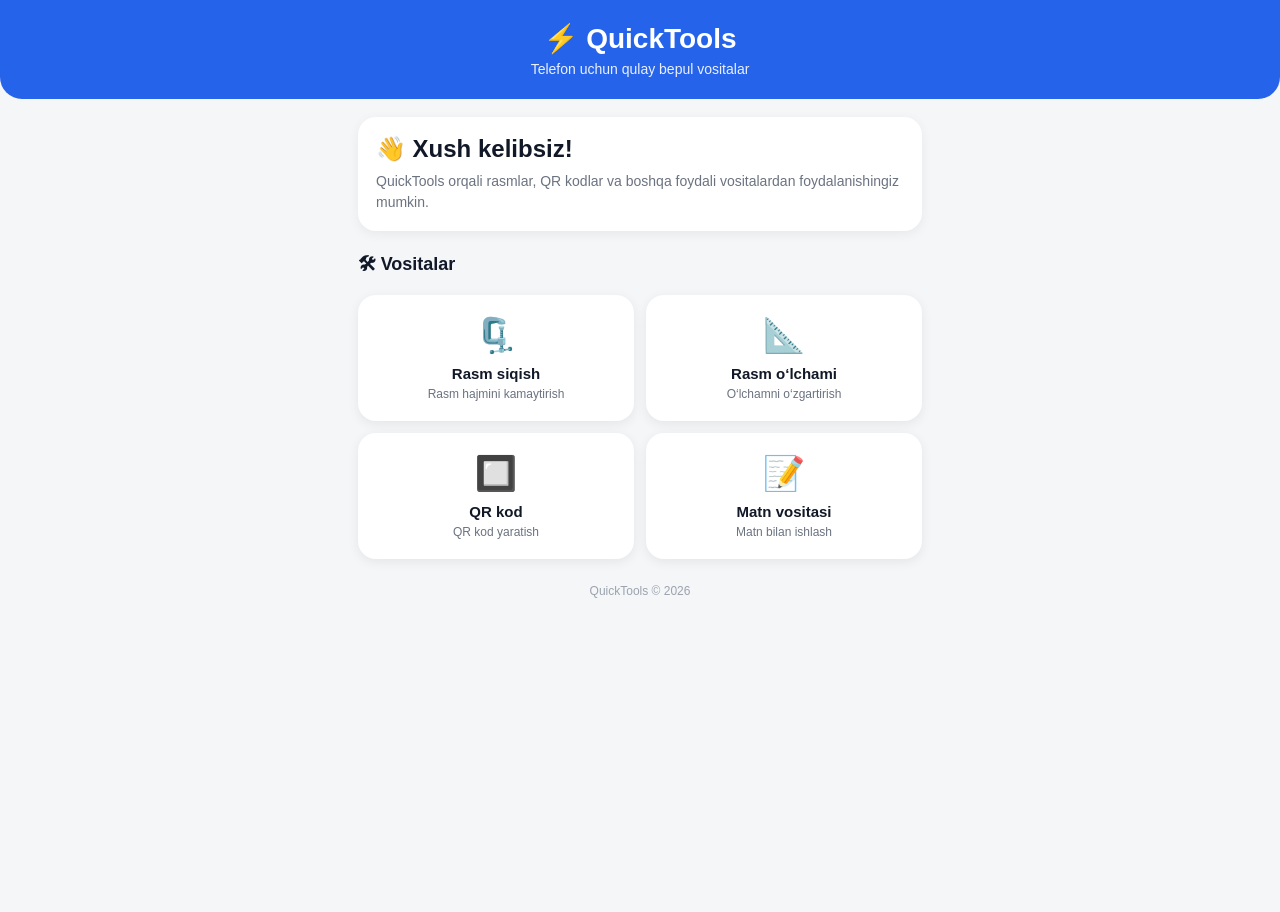
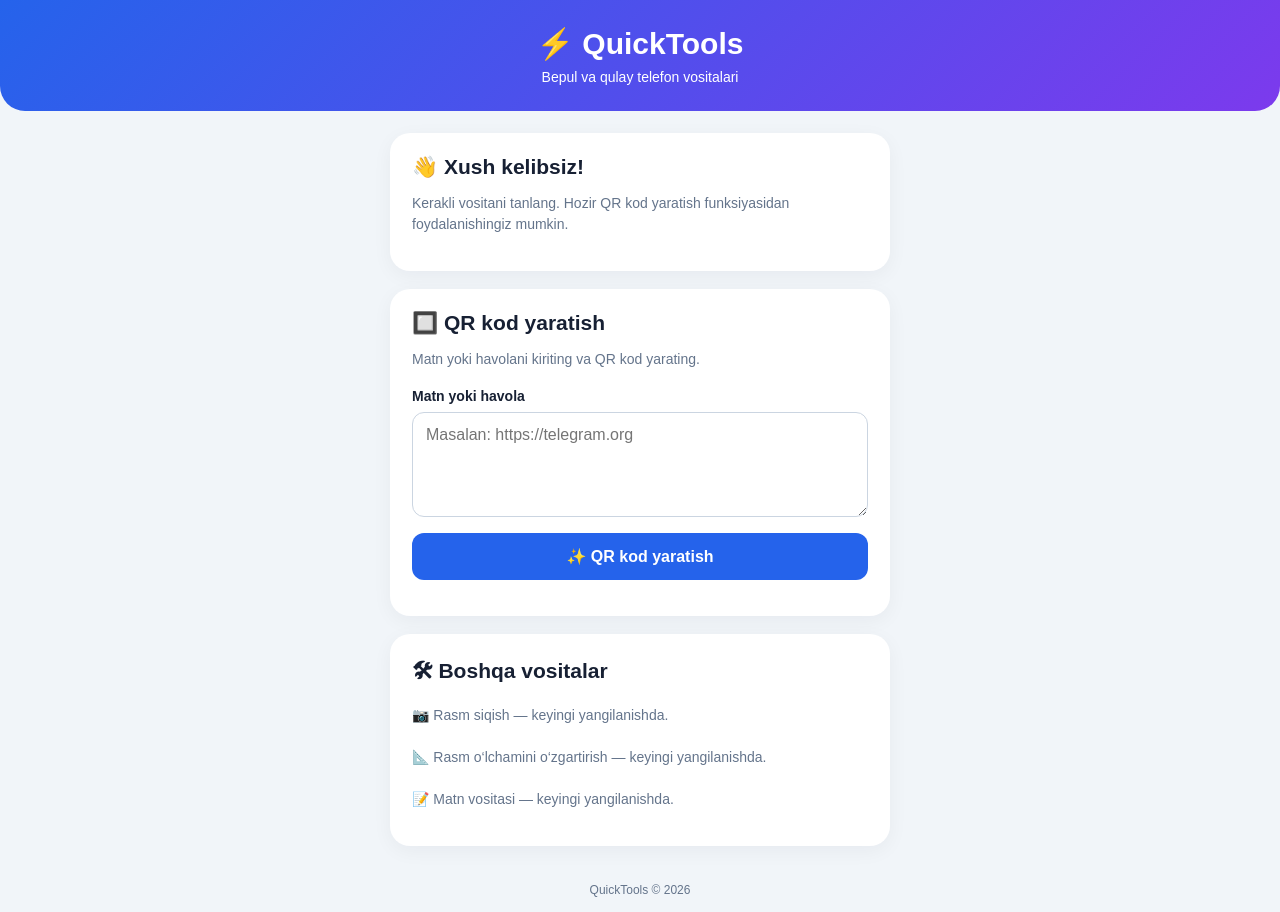
Before and after one commit to Furkat12/Mini-app-tg, a plain HTML site: page index.html in a window 1280 px wide. Before the commit the page ends 800 px from the top, so only its background shows below. Drawn offline with Linux system fonts and the light colour scheme.

Commit message:
Refactor index.html for layout and QR code features
Updated styles and structure for improved layout and design. Added functionality for QR code generation and enhanced user interaction.

```diff
--- a/index.html
+++ b/index.html
@@ -2,189 +2,256 @@
 <html lang="uz">
 <head>
   <meta charset="UTF-8">
-  <meta name="viewport" content="width=device-width, initial-scale=1.0">
+  <meta name="viewport" content="width=device-width, initial-scale=1">
+  <meta name="theme-color" content="#2563eb">
   <title>QuickTools</title>
 
   <style>
-    * {
-      box-sizing: border-box;
+    * { box-sizing: border-box; }
+
+    body {
       margin: 0;
-      padding: 0;
+      background: #f1f5f9;
+      color: #172033;
       font-family: Arial, sans-serif;
     }
 
-    body {
-      background: #f4f6f8;
-      color: #111827;
-      padding-bottom: 30px;
+    header {
+      padding: 26px 18px;
+      text-align: center;
+      color: white;
+      background: linear-gradient(135deg, #2563eb, #7c3aed);
+      border-radius: 0 0 25px 25px;
     }
 
-    header {
-      background: #2563eb;
-      color: white;
-      padding: 22px 18px;
-      text-align: center;
-      border-radius: 0 0 22px 22px;
+    header h1 { margin: 0 0 8px; font-size: 30px; }
+    header p { margin: 0; font-size: 14px; }
+
+    main {
+      width: min(100% - 28px, 500px);
+      margin: 22px auto;
     }
 
-    header h1 {
-      font-size: 28px;
-      margin-bottom: 6px;
+    .card {
+      background: white;
+      padding: 22px;
+      border-radius: 20px;
+      box-shadow: 0 5px 20px #0f172a0c;
+      margin-bottom: 18px;
     }
 
-    header p {
-      opacity: 0.9;
+    h2 { font-size: 21px; margin: 0 0 10px; }
+    .muted { color: #64748b; font-size: 14px; line-height: 1.5; }
+
+    label {
+      display: block;
+      font-weight: bold;
+      margin: 18px 0 8px;
       font-size: 14px;
     }
 
-    .container {
-      max-width: 600px;
-      margin: auto;
-      padding: 18px;
+    textarea {
+      width: 100%;
+      min-height: 105px;
+      resize: vertical;
+      border: 1px solid #cbd5e1;
+      border-radius: 12px;
+      padding: 13px;
+      font: inherit;
+      font-size: 16px;
+      outline-color: #2563eb;
     }
 
-    .section-title {
-      font-size: 18px;
+    button {
+      width: 100%;
+      border: 0;
+      border-radius: 12px;
+      padding: 14px;
+      font-size: 16px;
       font-weight: bold;
-      margin: 10px 0 14px;
+      cursor: pointer;
+      margin-top: 12px;
     }
 
-    .tools {
-      display: grid;
-      grid-template-columns: repeat(2, 1fr);
-      gap: 12px;
+    .primary { background: #2563eb; color: white; }
+    .secondary { background: #e2e8f0; color: #172033; }
+
+    #result {
+      display: none;
+      text-align: center;
+      margin-top: 22px;
     }
 
-    .tool {
-      background: white;
-      border-radius: 18px;
-      padding: 20px 12px;
-      text-align: center;
-      box-shadow: 0 3px 12px rgba(0,0,0,0.07);
-      cursor: pointer;
-      transition: 0.2s;
+    #qrImage {
+      width: 240px;
+      max-width: 100%;
+      display: block;
+      margin: 16px auto;
+      border: 8px solid white;
     }
 
-    .tool:active {
-      transform: scale(0.96);
-    }
-
-    .icon {
-      font-size: 34px;
-      margin-bottom: 10px;
-    }
-
-    .tool h3 {
-      font-size: 15px;
-      margin-bottom: 5px;
-    }
-
-    .tool p {
-      color: #6b7280;
-      font-size: 12px;
-    }
-
-    .welcome {
-      background: white;
-      border-radius: 18px;
-      padding: 18px;
-      margin-bottom: 20px;
-      box-shadow: 0 3px 12px rgba(0,0,0,0.06);
-    }
-
-    .welcome h2 {
-      margin-bottom: 8px;
-    }
-
-    .welcome p {
-      color: #6b7280;
-      line-height: 1.5;
-      font-size: 14px;
-    }
+    .error { color: #dc2626; font-size: 14px; }
 
     footer {
       text-align: center;
-      color: #9ca3af;
+      color: #64748b;
       font-size: 12px;
-      margin-top: 25px;
+      padding: 15px;
     }
   </style>
 </head>
 
 <body>
-
   <header>
     <h1>⚡ QuickTools</h1>
-    <p>Telefon uchun qulay bepul vositalar</p>
+    <p>Bepul va qulay telefon vositalari</p>
   </header>
 
-  <main class="container">
+  <main>
+    <section class="card">
+      <h2>👋 Xush kelibsiz!</h2>
+      <p class="muted">
+        Kerakli vositani tanlang. Hozir QR kod yaratish
+        funksiyasidan foydalanishingiz mumkin.
+      </p>
+    </section>
 
-    <div class="welcome">
-      <h2>👋 Xush kelibsiz!</h2>
-      <p>
-        QuickTools orqali rasmlar, QR kodlar va boshqa
-        foydali vositalardan foydalanishingiz mumkin.
+    <section class="card">
+      <h2>🔲 QR kod yaratish</h2>
+      <p class="muted">
+        Matn yoki havolani kiriting va QR kod yarating.
       </p>
-    </div>
 
-    <div class="section-title">
-      🛠 Vositalar
-    </div>
+      <label for="qrText">Matn yoki havola</label>
+      <textarea id="qrText"
+        maxlength="2000"
+        placeholder="Masalan: https://telegram.org"></textarea>
 
-    <div class="tools">
+      <button class="primary" id="createBtn">
+        ✨ QR kod yaratish
+      </button>
 
-      <div class="tool" onclick="openTool('compress')">
-        <div class="icon">🗜️</div>
-        <h3>Rasm siqish</h3>
-        <p>Rasm hajmini kamaytirish</p>
+      <p id="message" class="error" role="status"></p>
+
+      <div id="result">
+        <h3>QR kodingiz tayyor!</h3>
+        <img id="qrImage" alt="Yaratilgan QR kod">
+        <button class="primary" id="saveBtn">
+          📥 PNG sifatida saqlash
+        </button>
+        <button class="secondary" id="resetBtn">
+          🔄 Yangidan yaratish
+        </button>
       </div>
+    </section>
 
-      <div class="tool" onclick="openTool('resize')">
-        <div class="icon">📐</div>
-        <h3>Rasm o‘lchami</h3>
-        <p>O‘lchamni o‘zgartirish</p>
-      </div>
-
-      <div class="tool" onclick="openTool('qr')">
-        <div class="icon">🔲</div>
-        <h3>QR kod</h3>
-        <p>QR kod yaratish</p>
-      </div>
-
-      <div class="tool" onclick="openTool('text')">
-        <div class="icon">📝</div>
-        <h3>Matn vositasi</h3>
-        <p>Matn bilan ishlash</p>
-      </div>
-
-    </div>
-
-    <footer>
-      QuickTools © 2026
-    </footer>
-
+    <section class="card">
+      <h2>🛠 Boshqa vositalar</h2>
+      <p class="muted">
+        📷 Rasm siqish — keyingi yangilanishda.<br><br>
+        📐 Rasm o‘lchamini o‘zgartirish — keyingi yangilanishda.<br><br>
+        📝 Matn vositasi — keyingi yangilanishda.
+      </p>
+    </section>
   </main>
 
+  <footer>QuickTools © 2026</footer>
+
   <script>
-    function openTool(tool) {
-      if (tool === "compress") {
-        alert("Rasm siqish funksiyasi tez orada qo‘shiladi.");
+    const textInput = document.getElementById("qrText");
+    const createBtn = document.getElementById("createBtn");
+    const saveBtn = document.getElementById("saveBtn");
+    const resetBtn = document.getElementById("resetBtn");
+    const result = document.getElementById("result");
+    const qrImage = document.getElementById("qrImage");
+    const message = document.getElementById("message");
+
+    let currentQR = "";
+
+    createBtn.addEventListener("click", async () => {
+      const value = textInput.value.trim();
+
+      message.textContent = "";
+      result.style.display = "none";
+
+      if (!value) {
+        message.textContent = "Iltimos, avval matn yoki havola yozing.";
+        return;
       }
 
-      if (tool === "resize") {
-        alert("Rasm o‘lchamini o‘zgartirish funksiyasi tez orada qo‘shiladi.");
+      createBtn.disabled = true;
+      createBtn.textContent = "Yaratilmoqda...";
+
+      try {
+        const url = new URL(
+          "https://api.qrserver.com/v1/create-qr-code/"
+        );
+
+        url.searchParams.set("size", "400x400");
+        url.searchParams.set("data", value);
+        url.searchParams.set("format", "png");
+
+        const response = await fetch(url);
+
+        if (!response.ok) {
+          throw new Error("QR xizmatida xatolik.");
+        }
+
+        const blob = await response.blob();
+
+        if (!blob.type.includes("image")) {
+          throw new Error("Rasm yaratilmadi.");
+        }
+
+        currentQR = URL.createObjectURL(blob);
+        qrImage.src = currentQR;
+        result.style.display = "block";
+      } catch (error) {
+        message.textContent =
+          "QR yaratilmadi. Internetni tekshirib, qayta urinib ko‘ring.";
+      } finally {
+        createBtn.disabled = false;
+        createBtn.textContent = "✨ QR kod yaratish";
       }
+    });
 
-      if (tool === "qr") {
-        alert("QR kod yaratish funksiyasi tez orada qo‘shiladi.");
+    saveBtn.addEventListener("click", async () => {
+      if (!currentQR) return;
+
+      try {
+        const response = await fetch(currentQR);
+        const blob = await response.blob();
+        const file = new File([blob], "QuickTools-QR.png", {
+          type: "image/png"
+        });
+
+        if (navigator.canShare && navigator.canShare({ files: [file] })) {
+          await navigator.share({
+            files: [file],
+            title: "QuickTools QR kodi"
+          });
+        } else {
+          const link = document.createElement("a");
+          link.href = currentQR;
+          link.download = "QuickTools-QR.png";
+          link.click();
+        }
+      } catch (error) {
+        message.textContent =
+          "Saqlash amalga oshmadi. QR kodni qayta yarating.";
       }
+    });
 
-      if (tool === "text") {
-        alert("Matn vositasi tez orada qo‘shiladi.");
-      }
-    }
+    resetBtn.addEventListener("click", () => {
+      textInput.value = "";
+      result.style.display = "none";
+      message.textContent = "";
+
+      if (currentQR) URL.revokeObjectURL(currentQR);
+      currentQR = "";
+
+      textInput.focus();
+    });
   </script>
-
 </body>
 </html>
```
